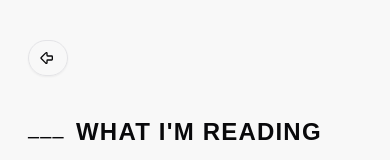
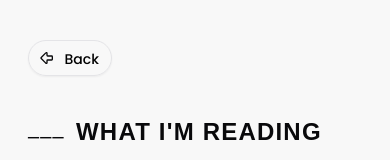
Before and after one commit to mamunur13525/web, a Next.js app: page /blogs in a window 390 px wide. Shown: the top 160 px of the page. Built offline with nearby package versions, Linux system fonts and the light colour scheme; a web font is replaced by a local one.

Commit message:
change little

```diff
--- a/app/projects/[slug]/page.tsx
+++ b/app/projects/[slug]/page.tsx
@@ -44,7 +44,7 @@ export default function Home() {
   return (
     <section className="bg-[#f8f8f8] overflow-y-auto h-screen w-screen">
       <section className="container max-w-6xl mx-auto py-10 lg:py-20 px-7 lg:px-0">
-        <NestedNavbar />
+        <NestedNavbar prevRoute="/projects"/>
         <div className="py-10">
           {loading ? (
             <ProjectDetailsSkeleton />
--- a/components/Navbar.tsx
+++ b/components/Navbar.tsx
@@ -29,7 +29,7 @@ const Navbar = () => {
           mamun.ahmed13525@gmail.com
         </a>
       </nav>
-      <div className="flex items-center gap-2 md:gap-4 pt-2">
+      <div className="flex items-center gap-2 md:gap-4">
         <Button
           className="group items-center justify-start px-4 md:px-6 py-2 md:py-3 rounded-full cursor-pointer bg-[#000000] hidden md:flex duration-300 transition-all hover:w-46 w-10 relative"
           type="button"
@@ -44,7 +44,7 @@ const Navbar = () => {
             <Button
               size={"icon"}
               variant={"outline"}
-              className="cursor-pointer rounded-full border"
+              className="w-10 h-10 cursor-pointer rounded-full border"
               type="button"
             >
               <ListMinus />
--- a/components/NestedNavbar.tsx
+++ b/components/NestedNavbar.tsx
@@ -4,18 +4,21 @@ import { ArrowBigLeft } from "lucide-react";
 import { Button } from "./ui/button";
 import { useRouter } from "next/navigation";
 
-const NestedNavbar = () => {
+const NestedNavbar = ({ prevRoute = "" }: { prevRoute?: string }) => {
   const router = useRouter();
+  const handleBack = () => {
+    router.push(prevRoute || "/");
+  };
   return (
     <div>
       <Button
         size={"icon"}
         variant={"outline"}
-        className="cursor-pointer rounded-full bg-transparent md:flex  duration-300 transition-all hover:w-21 w-10 px-2.5 relative flex justify-start items-center group hover:bg-zinc-800 hover:border-zinc-800"
-        onClick={router.back}
+        className="cursor-pointer rounded-full bg-transparent md:flex  duration-300 transition-all hover:w-21 md:w-10 w-21 px-2.5 relative flex justify-start items-center group hover:bg-zinc-800 hover:border-zinc-800"
+        onClick={handleBack}
       >
         <ArrowBigLeft className="group-hover:text-white" />
-        <span className="absolute right-3 top-2 opacity-0 group-hover:opacity-100 group-hover:translate-x-0 translate-x-full duration-300 transition-all text-white">
+        <span className="md:block absolute right-3 top-2 md:opacity-0 opacity-100 group-hover:opacity-100 group-hover:translate-x-0 translate-0 md:translate-x-full duration-300 transition-all md:text-white text-black group-hover:text-white">
           Back
         </span>
       </Button>
--- a/components/blogs/BlogsList.tsx
+++ b/components/blogs/BlogsList.tsx
@@ -53,7 +53,7 @@ const BlogsList = () => {
 
   return (
     <div>
-      <div className="flex flex-wrap justify-between gap-2 bg-white rounded-full py-2 px-2 w-fit">
+      <div className="flex flex-wrap justify-between gap-2 bg-white rounded-3xl md:rounded-full py-2 px-2 w-fit">
         {filterBtns.map((btn: { id: number; name: string; type: string }) => {
           const { id, name, type } = btn;
           const active = activeBtn === type;
--- a/components/home/HowWorks.tsx
+++ b/components/home/HowWorks.tsx
@@ -16,7 +16,7 @@ const HowWorks = () => {
           vision and set the foundation for a successful collaboration.
         </p>
       </div>
-      <div className="grid grid-cols-2 sm:grid-cols-4  gap-y-4 gap-x-2 bg-white rounded-full py-2 px-2">
+      <div className="grid grid-cols-2 sm:grid-cols-4  gap-y-4 gap-x-2 bg-white rounded-3xl md:rounded-full py-2 px-2">
         {[1, 2, 3, 4].map((btn: number) => {
           return (
             <Button
--- a/components/projects/ProjectsList.tsx
+++ b/components/projects/ProjectsList.tsx
@@ -62,7 +62,7 @@ const ProjectsList = () => {
       : projects;
   return (
     <div>
-      <div className="flex flex-wrap justify-between gap-2 bg-white rounded-full py-2 px-2 w-fit">
+      <div className="flex flex-wrap justify-between gap-2 bg-white rounded-3xl md:rounded-full py-2 px-2 w-fit">
         {filterBtns.map((btn: { id: number; name: string; type: string }) => {
           const { id, name, type } = btn;
           const active = activeBtn === type;
```
